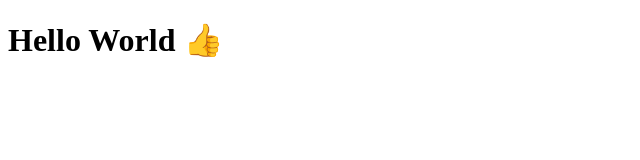
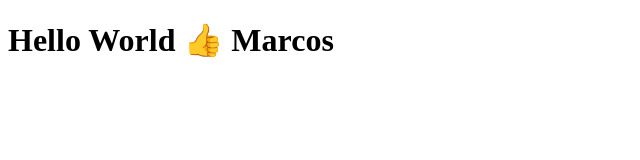
Before and after one commit to ingMarcosOrtiz/test, a plain HTML site: page index.html in a window 1280 px wide. Shown: the whole page, without its empty margins (0-640 px from the left). Drawn offline with Linux system fonts and the light colour scheme.

Commit message:
added name

```diff
--- a/index.html
+++ b/index.html
@@ -6,6 +6,6 @@
     <title>Document</title>
   </head>
   <body>
-    <h1>Hello World 👍</h1>
+    <h1>Hello World 👍 Marcos</h1>
   </body>
 </html>
```
